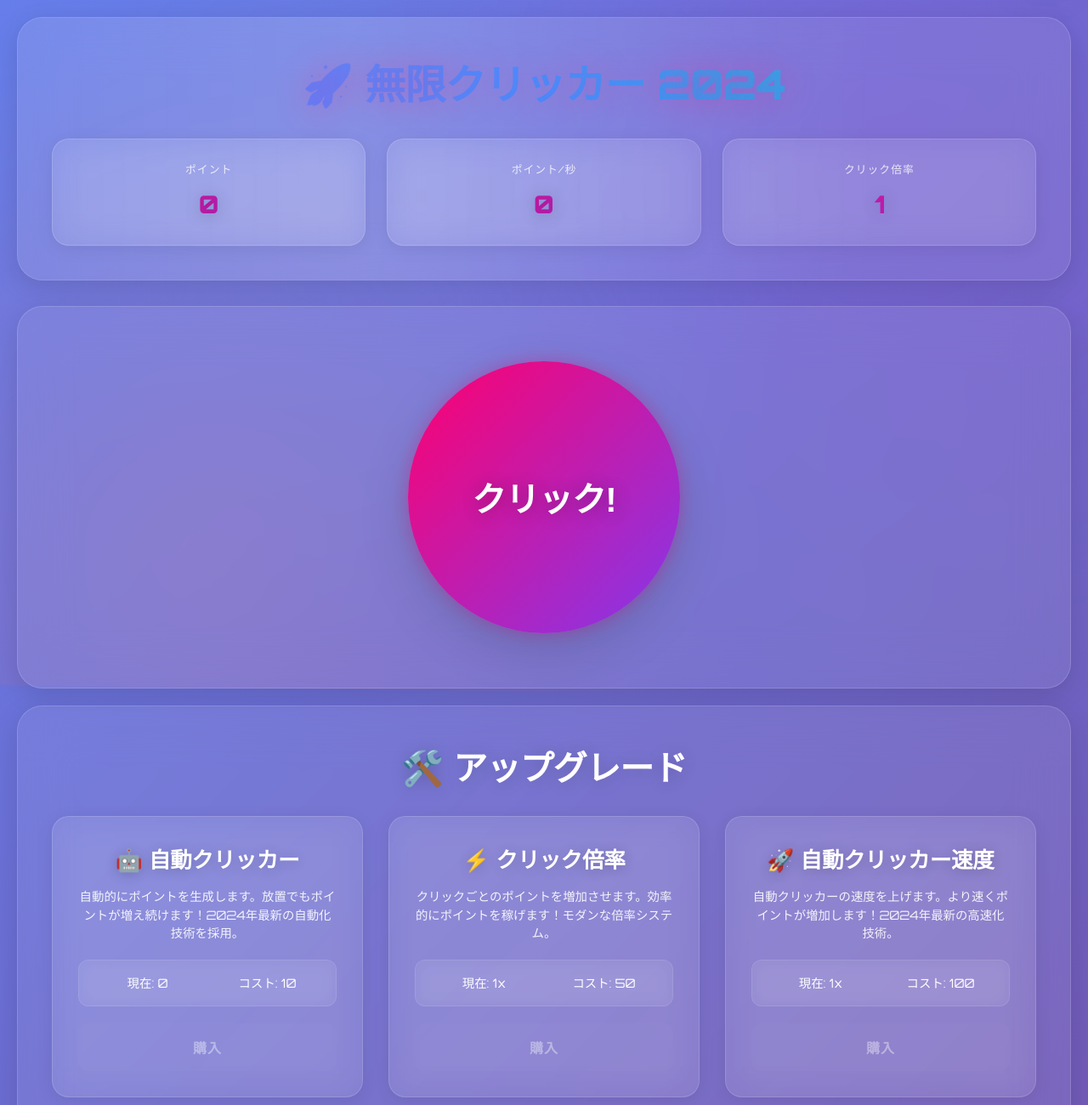
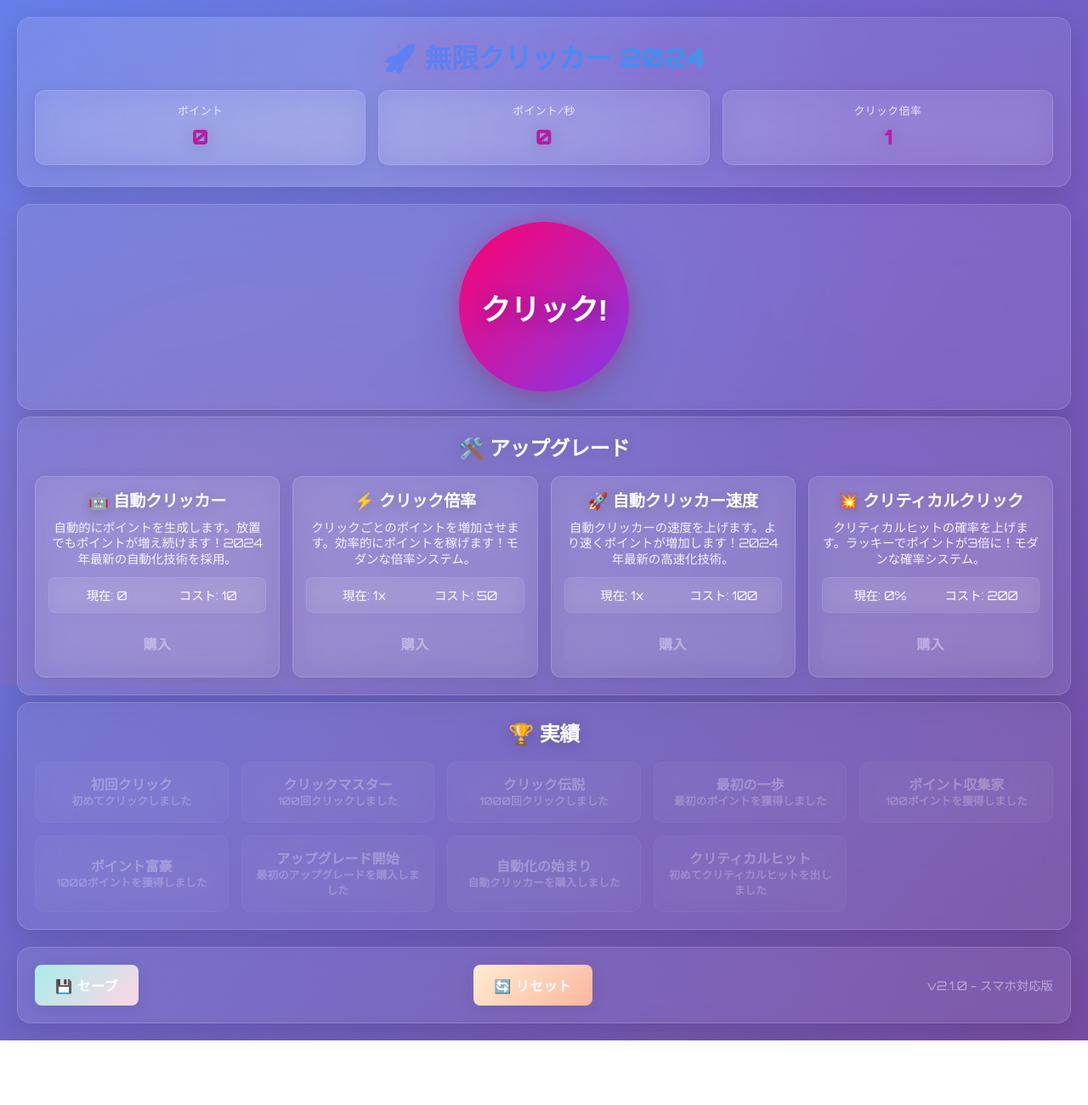
Before and after one commit to yamaryu999/infinity_clicker, a plain HTML site: page index.html in a window 1280 px wide. Shown: the top 1300 px of the page at 85% size. After the commit the page ends 1224 px from the top, so only its background shows below. Drawn offline with Linux system fonts and the light colour scheme.

Commit message:
📱 スマホで1画面に収まるコンパクトデザインに変更！スクロール不要の最適化

```diff
--- a/style.css
+++ b/style.css
@@ -30,14 +30,14 @@
     --shadow-neon: 0 0 20px rgba(255, 0, 110, 0.3);
 
     /* ボーダーラジウス */
-    --radius-sm: 12px;
-    --radius-md: 20px;
-    --radius-lg: 30px;
-    --radius-xl: 40px;
+    --radius-sm: 8px;
+    --radius-md: 12px;
+    --radius-lg: 16px;
+    --radius-xl: 20px;
 
     /* タッチ操作用のサイズ */
     --touch-target: 44px;
-    --button-height: 50px;
+    --button-height: 40px;
 }
 
 body {
@@ -47,7 +47,7 @@ body {
     color: var(--text-primary);
     overflow-x: hidden;
     position: relative;
-    line-height: 1.6;
+    line-height: 1.4;
     /* スマホでのスクロールを滑らかに */
     -webkit-overflow-scrolling: touch;
     scroll-behavior: smooth;
@@ -87,8 +87,11 @@ body::before {
 .game-container {
     max-width: 1400px;
     margin: 0 auto;
-    padding: 15px;
+    padding: 8px;
     position: relative;
+    min-height: 100vh;
+    display: flex;
+    flex-direction: column;
 }
 
 /* モダンなヘッダー */
@@ -97,11 +100,12 @@ body::before {
     backdrop-filter: blur(30px);
     border: 1px solid var(--glass-border);
     border-radius: var(--radius-lg);
-    padding: 25px 20px;
-    margin-bottom: 20px;
+    padding: 12px;
+    margin-bottom: 8px;
     box-shadow: var(--shadow-medium);
     position: relative;
     overflow: hidden;
+    flex-shrink: 0;
 }
 
 .game-header::before {
@@ -122,9 +126,9 @@ body::before {
 
 .game-header h1 {
     text-align: center;
-    font-size: clamp(1.8rem, 6vw, 3rem);
+    font-size: clamp(1.2rem, 4vw, 1.8rem);
     font-weight: 900;
-    margin-bottom: 25px;
+    margin-bottom: 8px;
     background: linear-gradient(45deg, #ff006e, #8338ec, #3a86ff, #06ffa5, #ffbe0b);
     background-size: 400% 400%;
     -webkit-background-clip: text;
@@ -143,15 +147,15 @@ body::before {
 /* モダンな統計カード */
 .stats {
     display: grid;
-    grid-template-columns: repeat(auto-fit, minmax(120px, 1fr));
-    gap: 15px;
+    grid-template-columns: repeat(3, 1fr);
+    gap: 6px;
 }
 
 .stat-item {
     background: var(--glass-bg);
     backdrop-filter: blur(20px);
     border: 1px solid var(--glass-border);
-    padding: 20px 15px;
+    padding: 8px 6px;
     border-radius: var(--radius-md);
     text-align: center;
     color: var(--text-primary);
@@ -160,7 +164,7 @@ body::before {
     transition: all 0.4s cubic-bezier(0.4, 0, 0.2, 1);
     position: relative;
     overflow: hidden;
-    min-height: 80px;
+    min-height: 50px;
     display: flex;
     flex-direction: column;
     justify-content: center;
@@ -179,7 +183,7 @@ body::before {
 }
 
 .stat-item:hover {
-    transform: translateY(-5px) scale(1.02);
+    transform: translateY(-2px) scale(1.02);
     box-shadow: var(--shadow-heavy);
     border-color: rgba(255, 255, 255, 0.3);
 }
@@ -190,17 +194,17 @@ body::before {
 
 .stat-label {
     display: block;
-    font-size: 0.8rem;
+    font-size: 0.6rem;
     opacity: 0.8;
-    margin-bottom: 8px;
+    margin-bottom: 2px;
     text-transform: uppercase;
-    letter-spacing: 1px;
+    letter-spacing: 0.5px;
     font-weight: 500;
 }
 
 .stat-value {
     display: block;
-    font-size: clamp(1.2rem, 4vw, 1.8rem);
+    font-size: clamp(0.9rem, 3vw, 1.2rem);
     font-weight: 900;
     text-shadow: 0 2px 20px rgba(0, 0, 0, 0.2);
     background: var(--neon-gradient);
@@ -210,8 +214,10 @@ body::before {
 }
 
 .game-main {
-    display: grid;
-    gap: 20px;
+    display: flex;
+    flex-direction: column;
+    gap: 8px;
+    flex: 1;
 }
 
 /* モダンなクリックエリア */
@@ -220,14 +226,15 @@ body::before {
     display: flex;
     justify-content: center;
     align-items: center;
-    min-height: 300px;
+    min-height: 120px;
     background: var(--glass-bg);
     backdrop-filter: blur(30px);
     border: 1px solid var(--glass-border);
     border-radius: var(--radius-lg);
     box-shadow: var(--shadow-medium);
     overflow: hidden;
-    padding: 20px;
+    padding: 12px;
+    flex-shrink: 0;
 }
 
 .click-area::before {
@@ -235,8 +242,8 @@ body::before {
     position: absolute;
     top: 50%;
     left: 50%;
-    width: 200px;
-    height: 200px;
+    width: 100px;
+    height: 100px;
     background: radial-gradient(circle, rgba(255, 0, 110, 0.1) 0%, transparent 70%);
     transform: translate(-50%, -50%);
     animation: modernPulse 3s ease-in-out infinite;
@@ -256,13 +263,13 @@ body::before {
 /* モダンなクリックボタン */
 .click-button {
     position: relative;
-    width: clamp(180px, 50vw, 250px);
-    height: clamp(180px, 50vw, 250px);
+    width: clamp(80px, 25vw, 120px);
+    height: clamp(80px, 25vw, 120px);
     border: none;
     border-radius: 50%;
     background: var(--neon-gradient);
     color: var(--text-primary);
-    font-size: clamp(1.5rem, 5vw, 2rem);
+    font-size: clamp(1rem, 3vw, 1.4rem);
     font-weight: 900;
     cursor: pointer;
     transition: all 0.4s cubic-bezier(0.4, 0, 0.2, 1);
@@ -289,7 +296,7 @@ body::before {
 
 .click-button:hover {
     transform: scale(1.1);
-    box-shadow: 0 25px 80px rgba(0, 0, 0, 0.3), 0 0 30px rgba(255, 0, 110, 0.5);
+    box-shadow: 0 20px 60px rgba(0, 0, 0, 0.3), 0 0 30px rgba(255, 0, 110, 0.5);
 }
 
 .click-button:hover::before {
@@ -303,7 +310,7 @@ body::before {
 .click-text {
     position: relative;
     z-index: 2;
-    font-size: clamp(1.8rem, 6vw, 2.5rem);
+    font-size: clamp(1rem, 3vw, 1.4rem);
     font-weight: 900;
     text-shadow: 0 2px 20px rgba(0, 0, 0, 0.3);
     letter-spacing: -0.02em;
@@ -328,7 +335,7 @@ body::before {
     position: absolute;
     color: #ffd700;
     font-weight: 900;
-    font-size: clamp(1.2rem, 4vw, 1.8rem);
+    font-size: clamp(0.8rem, 2.5vw, 1.2rem);
     animation: modernFloatUp 2s ease-out forwards;
     text-shadow: 0 0 30px rgba(255, 215, 0, 0.8);
     filter: drop-shadow(0 0 15px rgba(255, 215, 0, 0.6));
@@ -341,15 +348,15 @@ body::before {
     }
     25% {
         opacity: 0.9;
-        transform: translateY(-30px) scale(1.1) rotate(90deg);
+        transform: translateY(-20px) scale(1.1) rotate(90deg);
     }
     50% {
         opacity: 0.7;
-        transform: translateY(-60px) scale(1.3) rotate(180deg);
+        transform: translateY(-40px) scale(1.3) rotate(180deg);
     }
     100% {
         opacity: 0;
-        transform: translateY(-150px) scale(1.8) rotate(360deg);
+        transform: translateY(-80px) scale(1.5) rotate(360deg);
     }
 }
 
@@ -359,14 +366,16 @@ body::before {
     backdrop-filter: blur(30px);
     border: 1px solid var(--glass-border);
     border-radius: var(--radius-lg);
-    padding: 25px 20px;
+    padding: 12px;
     box-shadow: var(--shadow-medium);
+    flex: 1;
+    overflow-y: auto;
 }
 
 .upgrades-section h2 {
     text-align: center;
-    font-size: clamp(1.5rem, 5vw, 2.5rem);
-    margin-bottom: 25px;
+    font-size: clamp(1rem, 3vw, 1.4rem);
+    margin-bottom: 8px;
     color: var(--text-primary);
     text-shadow: 0 2px 20px rgba(0, 0, 0, 0.2);
     font-weight: 800;
@@ -375,8 +384,8 @@ body::before {
 
 .upgrades-grid {
     display: grid;
-    grid-template-columns: repeat(auto-fit, minmax(280px, 1fr));
-    gap: 20px;
+    grid-template-columns: repeat(auto-fit, minmax(140px, 1fr));
+    gap: 8px;
 }
 
 /* モダンなアップグレードカード */
@@ -384,7 +393,7 @@ body::before {
     background: var(--glass-bg);
     backdrop-filter: blur(20px);
     border: 1px solid var(--glass-border);
-    padding: 25px 20px;
+    padding: 10px 8px;
     border-radius: var(--radius-md);
     color: var(--text-primary);
     box-shadow: var(--shadow-soft);
@@ -406,7 +415,7 @@ body::before {
 }
 
 .upgrade-card:hover {
-    transform: translateY(-8px) scale(1.02);
+    transform: translateY(-3px) scale(1.02);
     box-shadow: var(--shadow-heavy);
     border-color: rgba(255, 255, 255, 0.3);
 }
@@ -416,8 +425,8 @@ body::before {
 }
 
 .upgrade-card h3 {
-    font-size: clamp(1.2rem, 4vw, 1.6rem);
-    margin-bottom: 12px;
+    font-size: clamp(0.8rem, 2.5vw, 1rem);
+    margin-bottom: 4px;
     text-align: center;
     text-shadow: 0 2px 15px rgba(0, 0, 0, 0.2);
     font-weight: 700;
@@ -425,48 +434,49 @@ body::before {
 }
 
 .upgrade-card p {
-    margin-bottom: 20px;
+    margin-bottom: 8px;
     opacity: 0.9;
     text-align: center;
-    line-height: 1.5;
-    font-size: 0.9rem;
+    line-height: 1.3;
+    font-size: 0.7rem;
+    display: none; /* スマホでは説明を非表示 */
 }
 
 /* モダンなアップグレード情報 */
 .upgrade-info {
     display: flex;
     justify-content: space-between;
-    margin-bottom: 20px;
-    font-size: 0.9rem;
+    margin-bottom: 8px;
+    font-size: 0.7rem;
     background: rgba(255, 255, 255, 0.05);
-    padding: 15px;
+    padding: 6px 8px;
     border-radius: var(--radius-sm);
     backdrop-filter: blur(10px);
     border: 1px solid rgba(255, 255, 255, 0.1);
     flex-wrap: wrap;
-    gap: 10px;
+    gap: 4px;
 }
 
 .upgrade-info span {
     flex: 1;
-    min-width: 120px;
+    min-width: 60px;
     text-align: center;
 }
 
 /* モダンなアップグレードボタン */
 .upgrade-btn {
     width: 100%;
-    padding: 16px;
+    padding: 8px;
     border: none;
     border-radius: var(--radius-sm);
     background: var(--success-gradient);
     color: var(--text-primary);
     font-weight: 700;
-    font-size: 1rem;
+    font-size: 0.8rem;
     cursor: pointer;
     transition: all 0.3s cubic-bezier(0.4, 0, 0.2, 1);
     text-transform: uppercase;
-    letter-spacing: 1px;
+    letter-spacing: 0.5px;
     box-shadow: var(--shadow-soft);
     position: relative;
     overflow: hidden;
@@ -511,14 +521,15 @@ body::before {
     backdrop-filter: blur(30px);
     border: 1px solid var(--glass-border);
     border-radius: var(--radius-lg);
-    padding: 25px 20px;
+    padding: 12px;
     box-shadow: var(--shadow-medium);
+    display: none; /* スマホでは実績セクションを非表示 */
 }
 
 .achievements-section h2 {
     text-align: center;
-    font-size: clamp(1.5rem, 5vw, 2.5rem);
-    margin-bottom: 25px;
+    font-size: clamp(1rem, 3vw, 1.4rem);
+    margin-bottom: 8px;
     color: var(--text-primary);
     text-shadow: 0 2px 20px rgba(0, 0, 0, 0.2);
     font-weight: 800;
@@ -527,8 +538,8 @@ body::before {
 
 .achievements-grid {
     display: grid;
-    grid-template-columns: repeat(auto-fit, minmax(200px, 1fr));
-    gap: 15px;
+    grid-template-columns: repeat(auto-fit, minmax(120px, 1fr));
+    gap: 8px;
 }
 
 /* モダンな実績カード */
@@ -536,7 +547,7 @@ body::before {
     background: var(--glass-bg);
     backdrop-filter: blur(20px);
     border: 1px solid var(--glass-border);
-    padding: 20px 15px;
+    padding: 10px 8px;
     border-radius: var(--radius-md);
     text-align: center;
     color: var(--text-primary);
@@ -545,7 +556,7 @@ body::before {
     transition: all 0.4s cubic-bezier(0.4, 0, 0.2, 1);
     position: relative;
     overflow: hidden;
-    min-height: 80px;
+    min-height: 50px;
     display: flex;
     flex-direction: column;
     justify-content: center;
@@ -576,7 +587,7 @@ body::before {
 }
 
 .achievement:hover {
-    transform: translateY(-3px);
+    transform: translateY(-2px);
 }
 
 /* モダンなフッター */
@@ -584,33 +595,34 @@ body::before {
     display: flex;
     justify-content: space-between;
     align-items: center;
-    margin-top: 25px;
-    padding: 25px 20px;
+    margin-top: 8px;
+    padding: 12px;
     background: var(--glass-bg);
     backdrop-filter: blur(30px);
     border: 1px solid var(--glass-border);
     border-radius: var(--radius-lg);
     box-shadow: var(--shadow-medium);
     flex-wrap: wrap;
-    gap: 15px;
+    gap: 8px;
+    flex-shrink: 0;
 }
 
 .save-btn, .reset-btn {
-    padding: 16px 25px;
+    padding: 8px 16px;
     border: none;
     border-radius: var(--radius-sm);
     font-weight: 700;
-    font-size: 1rem;
+    font-size: 0.8rem;
     cursor: pointer;
     transition: all 0.3s cubic-bezier(0.4, 0, 0.2, 1);
     text-transform: uppercase;
-    letter-spacing: 1px;
+    letter-spacing: 0.5px;
     box-shadow: var(--shadow-soft);
     position: relative;
     overflow: hidden;
     /* タッチ操作の最適化 */
     min-height: var(--button-height);
-    min-width: 120px;
+    min-width: 80px;
     -webkit-tap-highlight-color: transparent;
     touch-action: manipulation;
 }
@@ -647,7 +659,7 @@ body::before {
 
 .version {
     color: var(--text-muted);
-    font-size: 0.9rem;
+    font-size: 0.7rem;
     opacity: 0.7;
     font-weight: 500;
     text-align: center;
@@ -657,14 +669,14 @@ body::before {
 /* モダンな通知 */
 .notification {
     position: fixed;
-    top: 20px;
-    right: 20px;
-    left: 20px;
+    top: 10px;
+    right: 10px;
+    left: 10px;
     background: var(--glass-bg);
     backdrop-filter: blur(20px);
     border: 1px solid var(--glass-border);
     color: var(--text-primary);
-    padding: 20px;
+    padding: 12px;
     border-radius: var(--radius-md);
     box-shadow: var(--shadow-heavy);
     transform: translateY(-100px);
@@ -673,6 +685,7 @@ body::before {
     font-weight: 600;
     max-width: none;
     text-align: center;
+    font-size: 0.8rem;
 }
 
 .notification.show {
@@ -697,73 +710,134 @@ body::before {
     }
 
     .game-header {
-        padding: 40px;
-        margin-bottom: 30px;
+        padding: 25px 20px;
+        margin-bottom: 20px;
+    }
+
+    .game-header h1 {
+        font-size: 2rem;
+        margin-bottom: 15px;
     }
 
     .stats {
-        grid-template-columns: repeat(auto-fit, minmax(280px, 1fr));
-        gap: 25px;
+        grid-template-columns: repeat(auto-fit, minmax(200px, 1fr));
+        gap: 15px;
     }
 
     .stat-item {
-        padding: 25px;
+        padding: 15px;
         min-height: auto;
     }
 
+    .stat-label {
+        font-size: 0.8rem;
+        margin-bottom: 5px;
+    }
+
+    .stat-value {
+        font-size: 1.5rem;
+    }
+
     .click-area {
-        min-height: 450px;
+        min-height: 200px;
         padding: 20px;
     }
 
     .click-button {
-        width: 280px;
-        height: 280px;
+        width: 150px;
+        height: 150px;
+    }
+
+    .click-text {
+        font-size: 1.8rem;
     }
 
     .upgrades-section {
-        padding: 40px;
+        padding: 20px;
+    }
+
+    .upgrades-section h2 {
+        font-size: 1.5rem;
+        margin-bottom: 15px;
     }
 
     .upgrades-grid {
-        grid-template-columns: repeat(auto-fit, minmax(350px, 1fr));
-        gap: 30px;
+        grid-template-columns: repeat(auto-fit, minmax(250px, 1fr));
+        gap: 15px;
     }
 
     .upgrade-card {
-        padding: 30px;
+        padding: 15px;
+    }
+
+    .upgrade-card h3 {
+        font-size: 1.2rem;
+        margin-bottom: 8px;
+    }
+
+    .upgrade-card p {
+        display: block;
+        font-size: 0.9rem;
+        margin-bottom: 12px;
+    }
+
+    .upgrade-info {
+        padding: 10px;
+        font-size: 0.9rem;
+        margin-bottom: 12px;
+    }
+
+    .upgrade-btn {
+        padding: 12px;
+        font-size: 1rem;
+        min-height: 45px;
     }
 
     .achievements-section {
-        padding: 40px;
+        display: block;
+        padding: 20px;
+    }
+
+    .achievements-section h2 {
+        font-size: 1.5rem;
+        margin-bottom: 15px;
     }
 
     .achievements-grid {
-        grid-template-columns: repeat(auto-fit, minmax(280px, 1fr));
-        gap: 25px;
+        grid-template-columns: repeat(auto-fit, minmax(200px, 1fr));
+        gap: 15px;
     }
 
     .achievement {
-        padding: 25px;
+        padding: 15px;
         min-height: auto;
     }
 
     .game-footer {
-        margin-top: 35px;
-        padding: 30px;
+        margin-top: 20px;
+        padding: 20px;
         flex-wrap: nowrap;
+    }
+
+    .save-btn, .reset-btn {
+        padding: 12px 24px;
+        font-size: 1rem;
+        min-height: 45px;
     }
 
     .version {
         width: auto;
         text-align: right;
+        font-size: 0.9rem;
     }
 
     .notification {
-        right: 30px;
+        right: 20px;
         left: auto;
-        max-width: 400px;
+        max-width: 300px;
         text-align: left;
+        padding: 15px;
+        font-size: 0.9rem;
     }
 }
 
@@ -774,8 +848,12 @@ body::before {
     }
 
     .click-button {
-        width: 320px;
-        height: 320px;
+        width: 200px;
+        height: 200px;
+    }
+
+    .click-text {
+        font-size: 2.2rem;
     }
 }
 
@@ -802,7 +880,7 @@ body::before {
 
 /* モダンなスクロールバー */
 ::-webkit-scrollbar {
-    width: 8px;
+    width: 6px;
 }
 
 ::-webkit-scrollbar-track {
@@ -849,137 +927,6 @@ body::before {
         animation-duration: 0.01ms !important;
         animation-iteration-count: 1 !important;
         transition-duration: 0.01ms !important;
-    }
-}
-
-/* スマホ特有の最適化 */
-@media (max-width: 480px) {
-    .game-container {
-        padding: 10px;
-    }
-
-    .game-header {
-        padding: 20px 15px;
-        margin-bottom: 15px;
-    }
-
-    .game-header h1 {
-        font-size: 1.8rem;
-        margin-bottom: 20px;
-    }
-
-    .stats {
-        grid-template-columns: 1fr;
-        gap: 12px;
-    }
-
-    .stat-item {
-        padding: 15px;
-        min-height: 70px;
-    }
-
-    .stat-label {
-        font-size: 0.75rem;
-    }
-
-    .stat-value {
-        font-size: 1.4rem;
-    }
-
-    .click-area {
-        min-height: 250px;
-        padding: 15px;
-    }
-
-    .click-button {
-        width: 160px;
-        height: 160px;
-    }
-
-    .click-text {
-        font-size: 1.6rem;
-    }
-
-    .upgrades-section {
-        padding: 20px 15px;
-    }
-
-    .upgrades-section h2 {
-        font-size: 1.5rem;
-        margin-bottom: 20px;
-    }
-
-    .upgrades-grid {
-        grid-template-columns: 1fr;
-        gap: 15px;
-    }
-
-    .upgrade-card {
-        padding: 20px 15px;
-    }
-
-    .upgrade-card h3 {
-        font-size: 1.2rem;
-    }
-
-    .upgrade-card p {
-        font-size: 0.85rem;
-    }
-
-    .upgrade-info {
-        padding: 12px;
-        font-size: 0.85rem;
-    }
-
-    .upgrade-btn {
-        padding: 14px;
-        font-size: 0.9rem;
-        min-height: 45px;
-    }
-
-    .achievements-section {
-        padding: 20px 15px;
-    }
-
-    .achievements-section h2 {
-        font-size: 1.5rem;
-        margin-bottom: 20px;
-    }
-
-    .achievements-grid {
-        grid-template-columns: 1fr;
-        gap: 12px;
-    }
-
-    .achievement {
-        padding: 15px;
-        min-height: 70px;
-    }
-
-    .game-footer {
-        margin-top: 20px;
-        padding: 20px 15px;
-        flex-direction: column;
-        gap: 12px;
-    }
-
-    .save-btn, .reset-btn {
-        width: 100%;
-        padding: 14px;
-        font-size: 0.9rem;
-        min-height: 45px;
-    }
-
-    .version {
-        font-size: 0.8rem;
-    }
-
-    .notification {
-        top: 15px;
-        right: 15px;
-        left: 15px;
-        padding: 15px;
-        font-size: 0.9rem;
     }
 }
 
@@ -1071,13 +1018,13 @@ body::before {
 @media (max-width: 768px) {
     .notification {
         /* モバイルでは画面の上部に表示 */
-        top: 10px;
-        right: 10px;
-        left: 10px;
+        top: 5px;
+        right: 5px;
+        left: 5px;
         max-width: none;
         text-align: center;
-        font-size: 0.9rem;
-        padding: 15px;
+        font-size: 0.8rem;
+        padding: 10px;
     }
 }
 
```
